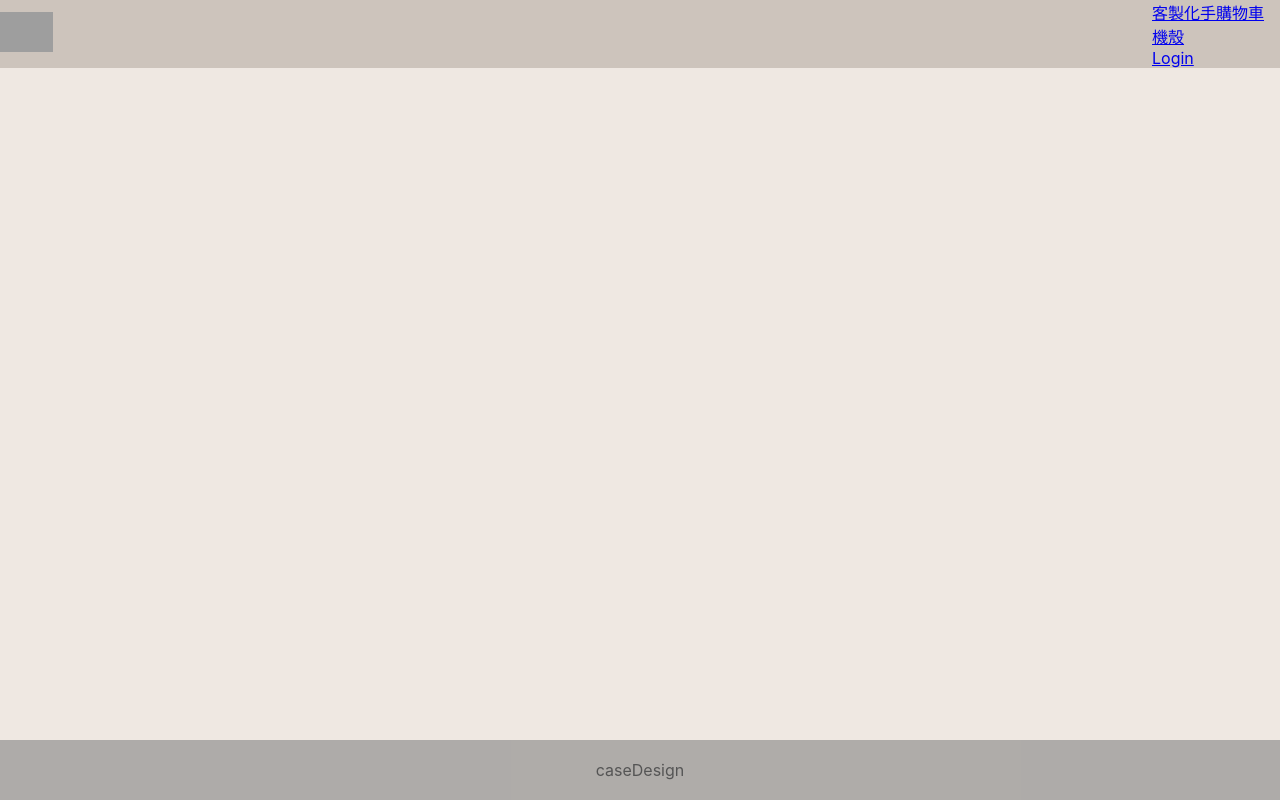
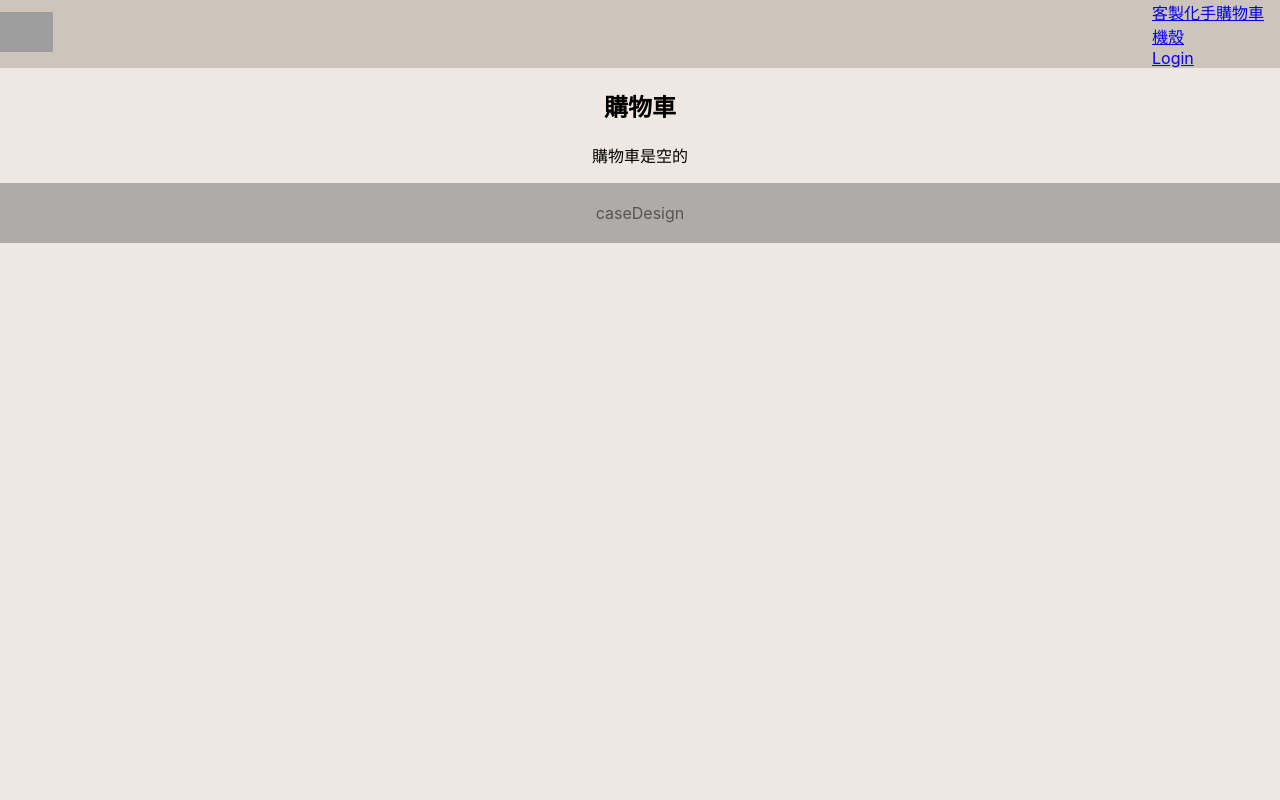
Before and after one commit to Danny6401/casedesign, a React app: page /shoppingCart in a window 1280 px wide. Built offline with nearby package versions, Linux system fonts and the light colour scheme; grey boxes are pictures that could not be loaded.

Commit message:
20241016

```diff
--- a/package.json
+++ b/package.json
@@ -10,6 +10,7 @@
     "react-dom": "^18.3.1",
     "react-router-dom": "^5.2.0",
     "react-scripts": "5.0.1",
+    "react-select": "^5.8.1",
     "web-vitals": "^2.1.4"
   },
   "scripts": {
--- a/src/pages/App.css
+++ b/src/pages/App.css
@@ -2,7 +2,7 @@
 .header{
   background: rgb(205, 196, 188);
   width: 100%;
-  position: fixed;
+  /* position: fixed; */
   z-index: 100;
 }
 .titleLogo {
@@ -33,7 +33,7 @@
   color: #555;
   background: #7a7a7a8c;
   margin-bottom: 0px;
-  position: fixed;
+  /* position: fixed; */
   left: 0;
   right: 0;
   bottom: 0;
--- a/src/pages/App.js
+++ b/src/pages/App.js
@@ -1,4 +1,4 @@
-import React from 'react';
+import React, { useState, useEffect } from 'react';
 import logo from '../assets/logo.png';
 import './App.css';
 import { Link, Route, withRouter } from 'react-router-dom';
@@ -7,9 +7,28 @@ import eLogin from "./eLogin"
 import pLogin from "./pLogin"
 import signUp from "./signUp"
 import Customized from "./customized"
+import ShoppingCart from "./shoppingCart"
 
 
 function App() {
+  const [cartItems, setCartItems] = useState([]);
+
+  // 當應用加載時從 localStorage 中恢復購物車數據
+  useEffect(() => {
+    const storedCartItems = localStorage.getItem('cartItems');
+    if (storedCartItems) {
+      setCartItems(JSON.parse(storedCartItems));
+    }
+  }, []);
+
+  // 每次購物車更新時保存到 localStorage
+  useEffect(() => {
+    localStorage.setItem('cartItems', JSON.stringify(cartItems));
+  }, [cartItems]);
+
+  const addToCart = (product) => {
+    setCartItems([...cartItems, product]);
+  };
   return (
     <div className="app">
       <header className="header">
@@ -17,17 +36,18 @@ function App() {
           <Link to="/"><img src={logo} className="titleLogo" alt="logo"/></Link>
           <div className="boxRight">
             <Link to="/customized"><div className="customized">客製化手機殼 </div></Link>
-            <Link to="/"><div className="shoppingCart">購物車 </div></Link>
+            <Link to="/shoppingCart"><div className="shoppingCart">購物車 </div></Link>
             <Link to="/elogin"><div className="hlogin" >Login</div></Link>
           </div>
         </div>
       </header>
       <section className="content">
-        <Route path="/" exact component={HomePage} />
-        <Route path="/elogin" exact component={eLogin} />
-        <Route path="/pLogin" exact component={pLogin} />
-        <Route path="/signUp" exact component={signUp} />
-        <Route path="/customized" exact component={Customized}/>
+        <Route exact path="/" component={HomePage} />
+        <Route path="/elogin" component={eLogin} />
+        <Route path="/pLogin" component={pLogin} />
+        <Route path="/signUp" component={signUp} />
+        <Route path="/shoppingCart" component={()=><ShoppingCart cartItems={cartItems}/>} />
+        <Route path="/customized" component={()=><Customized addToCart={addToCart}/>}/>
       </section>
       <footer className="footer">
         <div>caseDesign</div>
--- a/src/pages/customized.js
+++ b/src/pages/customized.js
@@ -1,80 +1,184 @@
 import "./customized.scss";
 import { useState } from 'react';
+import Select from "react-select";
 
 
-function Customized(){
-    const [phoneStyle, setPhoneStyle] = useState({
+function Customized({addToCart}){
+    const phoneColor=[
+        {value:"i16pro-gold",label:"沙漠色鈦金屬", color: "#d6c3b6"},
+        {value:"i16pro-titanium",label:"原色鈦金屬", className:"i16pro-titanium"},
+        {value:"i16pro-black",label:"黑色鈦金屬", className:"i16pro-black"},
+        {value:"i16pro-white",label:"白色鈦金屬", className:"i16pro-white"},
+    ]
+    const lensring=[
+        {value:"lensring-titanium",label:"原鈦色"},
+        {value:"lensring-gold",label:"沙漠鈦金"},
+        {value:"lensring-black",label:"暗黑色"},
+        {value:"lensring-blue",label:"鈦藍色"},
+        {value:"lensring-iris",label:"薰衣草色"}
+    ]
+    const sideButton=[
+        {value:"button-titanium",label:"原鈦色"},
+        {value:"button-gold",label:"沙漠鈦金"},
+        {value:"button-black",label:"暗黑色"},
+        {value:"button-blue",label:"鈦藍色"},
+        {value:"button-purple",label:"薰衣草色"},
+        {value:"button-pink",label:"芭比粉色"}
+
+    ]
+    const magsafe=[
+        {value:"00",label:"否"},
+        {value:"magsafe",label:"是(+ NT$50)"}
+    ]
+    const lanyard=[
+        {value:"00",label:"否"},
+        {value:"lanyard-black",label:"是(黑色 + NT$150)"},
+        {value:"lanyard-white",label:"是(白色 + NT$150)"},
+    ]
+    //以上建立react-select所需選項之值
+    const [caseStyle, setCaseStyle] = useState({
         color: "i16pro-gold",
         lensRing: "lensring-gold",
         sideButton: "button-gold",
         magsafe: "00",
         lanyard: "00"
-      });
+      });//用於抓圖
+      const [caseDetail, setCaseDetail] = useState({
+        lensRing: "沙漠鈦金",
+        sideButton: "沙漠鈦金",
+        magsafe: "否",
+        lanyard: "否",
+        price:1000
+      });//用於傳遞商品資訊
+
     const changePhoneColor=(e)=>{
-        setPhoneStyle({
-            ...phoneStyle,
-            color:e.target.value
+        setCaseStyle({
+            ...caseStyle,
+            color:e.value
         })
     }
     const changeLensColor=(e)=>{
-        setPhoneStyle({
-            ...phoneStyle,
-            lensRing:e.target.value
+        setCaseStyle({
+            ...caseStyle,
+            lensRing:e.value
+        })
+        setCaseDetail({
+            ...caseDetail,
+            lensRing:e.label
         })
     }
     const changeButtonColor=(e)=>{
-        setPhoneStyle({
-            ...phoneStyle,
-            sideButton:e.target.value
+        setCaseStyle({
+            ...caseStyle,
+            sideButton:e.value
+        })
+        setCaseDetail({
+            ...caseDetail,
+            sideButton:e.label
         })
     }
     const withmagsafe=(e)=>{
-        setPhoneStyle({
-            ...phoneStyle,
-            magsafe:e.target.value
+        setCaseStyle({
+            ...caseStyle,
+            magsafe:e.value
         })
+        const newMagsafe=e.label
+        if (newMagsafe!=="否"&&caseDetail.magsafe === "否"){
+            setCaseDetail({
+                ...caseDetail,
+                magsafe:newMagsafe,
+                price:caseDetail.price + 50
+        })//選擇要磁吸環時金額+50
+        }else if(newMagsafe==="否"&&caseDetail.magsafe !== "否"){
+            setCaseDetail({
+                ...caseDetail,
+                magsafe:newMagsafe,
+                price:caseDetail.price - 50
+        })//取消磁吸還金額修正
+        }else{
+            setCaseDetail({
+                ...caseDetail,
+                magsafe:newMagsafe
+        })
+        }
     }
     const withlanyard=(e)=>{
-        setPhoneStyle({
-            ...phoneStyle,
-            lanyard:e.target.value
+        setCaseStyle({
+            ...caseStyle,
+            lanyard:e.value
         })
+        const newlanyard=e.label
+        if (newlanyard!=="否"&&caseDetail.lanyard === "否"){
+            setCaseDetail({
+                ...caseDetail,
+                lanyard:newlanyard,
+                price:caseDetail.price + 150
+        })
+        }else if(newlanyard==="否"&&caseDetail.lanyard !== "否"){
+            setCaseDetail({
+                ...caseDetail,
+                lanyard:newlanyard,
+                price:caseDetail.price - 150
+        })
+        }else{
+            setCaseDetail({
+                ...caseDetail,
+                lanyard:newlanyard
+        })
+        }
     }
-    const sendoder=(e)=>{
-        alert(`您的訂單
-            鏡頭框顏色為${phoneStyle.lensRing}`)
+
+//建立product id
+    const generateProductId = (details) => {
+        return `${details.lensRing}-${details.sideButton}-${details.magsafe}-${details.lanyard}`;
+      };
+    const product={
+        id:generateProductId(caseDetail),
+        name:"客製化手機殼",
+        price:caseDetail.price,
+        detail:caseDetail
+    }
+
+//加入購物車並刷新頁面
+    const sendoder=()=>{
+        console.log(product)
+        alert("已加入購物車")
+        window.location.reload()
+        addToCart(product)
     }
 
     return (
         <div >
             <div className="showProduct" >
-                <img className="phone" alt="" src={require(`../assets/photo/${phoneStyle.color}.png`)}/>
+                <img className="phone" alt="" src={require(`../assets/photo/${caseStyle.color}.png`)}/>
                 <img className="case" alt="" src={require('../assets/photo/transparent.png')}/>
-                <img className="lensRing" alt="" src={require(`../assets/photo/${phoneStyle.lensRing}.png`)}/>
-                <img className="sideButton" alt="" src={require(`../assets/photo/${phoneStyle.sideButton}.png`)}/>
-                <img className="magsafe" alt="" src={require(`../assets/photo/${phoneStyle.magsafe}.png`)}/>
-                <img className="lanyard" alt="" src={require(`../assets/photo/${phoneStyle.lanyard}.png`)}/>
+                <img className="lensRing" alt="" src={require(`../assets/photo/${caseStyle.lensRing}.png`)}/>
+                <img className="sideButton" alt="" src={require(`../assets/photo/${caseStyle.sideButton}.png`)}/>
+                <img className="magsafe" alt="" src={require(`../assets/photo/${caseStyle.magsafe}.png`)}/>
+                <img className="lanyard" alt="" src={require(`../assets/photo/${caseStyle.lanyard}.png`)}/>
             </div>
             <div className="productSelect">
                 <div className="optionTitle">手機顏色:</div>
-                <select className="phoneColor" name="phoneColor" label="手機顏色" onChange={changePhoneColor}>
+                {/* <select className="phoneColor" name="phoneColor" label="手機顏色" onChange={changePhoneColor}>
                     <option value=""selected>選擇手機顏色</option>
                     <option className="i16pro-gold" value="i16pro-gold">沙漠色鈦金屬</option>
                     <option className="i16pro-titanium" value="i16pro-titanium" >原色鈦金屬</option>
                     <option className="i16pro-black" value="i16pro-black">黑色鈦金屬</option>
                     <option className="i16pro-white" value="i16pro-white">白色鈦金屬</option>
-                </select>
+                </select> */}
+                <Select className="select" options={phoneColor} onChange={changePhoneColor} placeholder="選擇手機顏色"/>
                 <div className="optionTitle">鏡頭框顏色:</div>
-                <select className="lensRing" name="lensRing" onChange={changeLensColor}>
+                {/* <select className="lensRing" name="lensRing" onChange={changeLensColor}>
                     <option value="" selected>鏡頭框顏色</option>
                     <option value="lensring-titanium">原鈦色</option>
                     <option value="lensring-gold" >沙漠鈦金</option>
                     <option value="lensring-black">暗黑色</option>
                     <option value="lensring-blue">鈦藍色</option>
                     <option value="lensring-iris">薰衣草色</option>
-                </select>
+                </select> */}
+                <Select className="select" options={lensring} onChange={changeLensColor} placeholder="選擇鏡頭框顏色"/>
                 <div className="optionTitle">側邊按鍵顏色:</div>
-                <select className="sideButton" name="sideButton" onChange={changeButtonColor}>
+                {/* <select className="sideButton" name="sideButton" onChange={changeButtonColor}>
                     <option value="" selected>按鍵顏色</option>
                     <option value="button-titanium">原鈦色</option>
                     <option value="button-gold" >沙漠鈦金</option>
@@ -82,20 +186,32 @@ function Customized(){
                     <option value="button-blue">鈦藍色</option>
                     <option value="button-purple">薰衣草色</option>
                     <option value="button-pink">芭比粉色</option>
-                </select>
+                </select> */}
+                <Select className="select" options={sideButton} onChange={changeButtonColor} placeholder="選擇側邊按鍵顏色"/>
                 <div className="optionTitle">是否加購磁吸環:</div>
-                <select className="magsafe" name="magsafe" onChange={withmagsafe}>
+                {/* <select className="magsafe" name="magsafe" onChange={withmagsafe}>
                     <option value="00" selected>是否加購磁吸環</option>
                     <option value="00">否</option>
                     <option value="magsafe">是(+ NT$50)</option>
-                </select>
+                </select> */}
+                <Select className="select" options={magsafe} onChange={withmagsafe} placeholder="請選擇"/>
                 <div className="optionTitle">是否加購掛繩:</div>
-                <select className="lanyard" name="lanyard" onChange={withlanyard}>
+                {/* <select className="lanyard" name="lanyard" onChange={withlanyard}>
                     <option value="00" selected>是否加購掛繩</option>
                     <option value="00">否</option>
-                    <option value="lanyard-black">是(黑色 + NT$50)</option>
-                    <option value="lanyard-white">是(白色 + NT$50)</option>
-                </select>
+                    <option value="lanyard-black">是(黑色 + NT$150)</option>
+                    <option value="lanyard-white">是(白色 + NT$150)</option>
+                </select> */}
+                <Select className="select" options={lanyard} onChange={withlanyard} placeholder="請選擇"/>
+                <div className="productDetail">
+                    <p>確認商品內容</p>
+                    <p>適用品牌型號: Apple - iPhone 16 Pro</p>
+                    <p>鏡頭框顏色:{caseDetail.lensRing}</p>
+                    <p>側邊按鍵顏色:{caseDetail.sideButton}</p>
+                    <p>是否加購磁吸環:{caseDetail.magsafe}</p>
+                    <p>是否加購掛繩:{caseDetail.lanyard}</p>
+                    <p>商品總價: {caseDetail.price}</p>
+                </div>
                 <button className="sendToCart" onClick={sendoder}>加入購物車</button>
             </div>
 
--- a/src/pages/homepage.js
+++ b/src/pages/homepage.js
@@ -1,3 +1,5 @@
+import React from 'react';
+import { Link } from 'react-router-dom';
 const HomePage =() =>{
     return(<h1>HOMEPAGE</h1>)
 }
--- /dev/null
+++ b/src/pages/shoppingCart.js
@@ -0,0 +1,21 @@
+import React from 'react';
+
+function ShoppingCart({cartItems}){
+    return (
+        <div>
+          <h1>購物車</h1>
+          {cartItems.length === 0 ? (
+            <p>購物車是空的</p>
+          ) : (
+            <ul>
+              {cartItems.map((item, index) => (
+                <li key={index}>
+                  {item.name} - ${item.price}
+                </li>
+              ))}
+            </ul>
+          )}
+        </div>
+      );
+}
+export default ShoppingCart;
```
Also changed, not shown: src/pages/customized.scss (+12 -18 lines), 1 other file.
